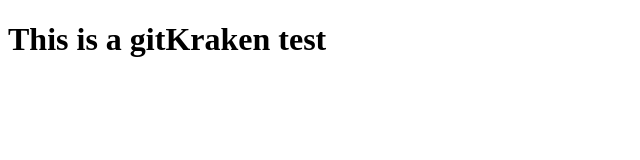
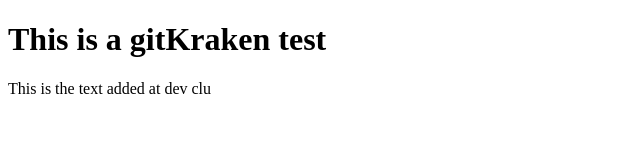
Before and after one commit to clurts/blaTest, a plain HTML site: page index.html in a window 1280 px wide. Shown: the whole page, without its empty margins (0-640 px from the left). Drawn offline with Linux system fonts and the light colour scheme.

Commit message:
add paragraph

```diff
--- a/index.html
+++ b/index.html
@@ -8,5 +8,6 @@
 </head>
 <body>
     <h1>This is a gitKraken test</h1>
+    <p>This is the text added at dev clu</p>
 </body>
 </html>
```
